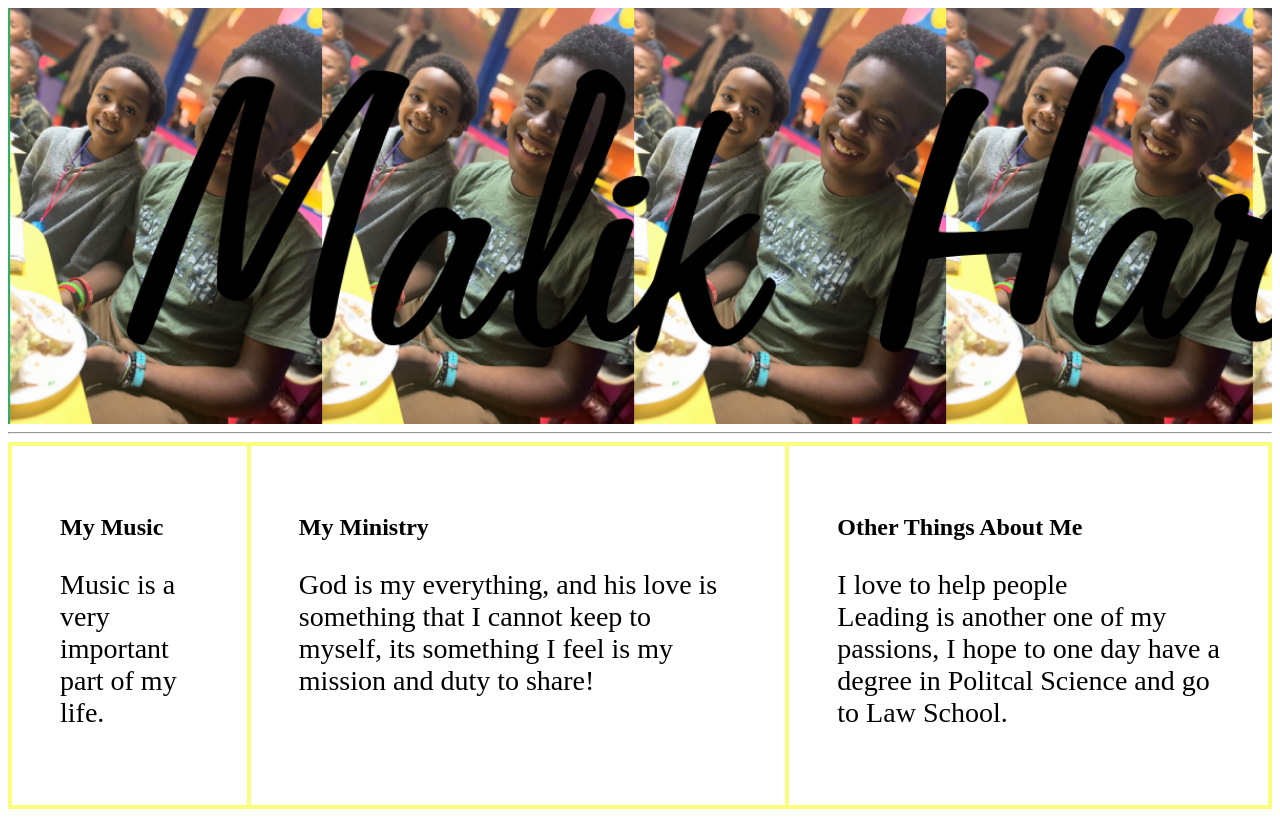
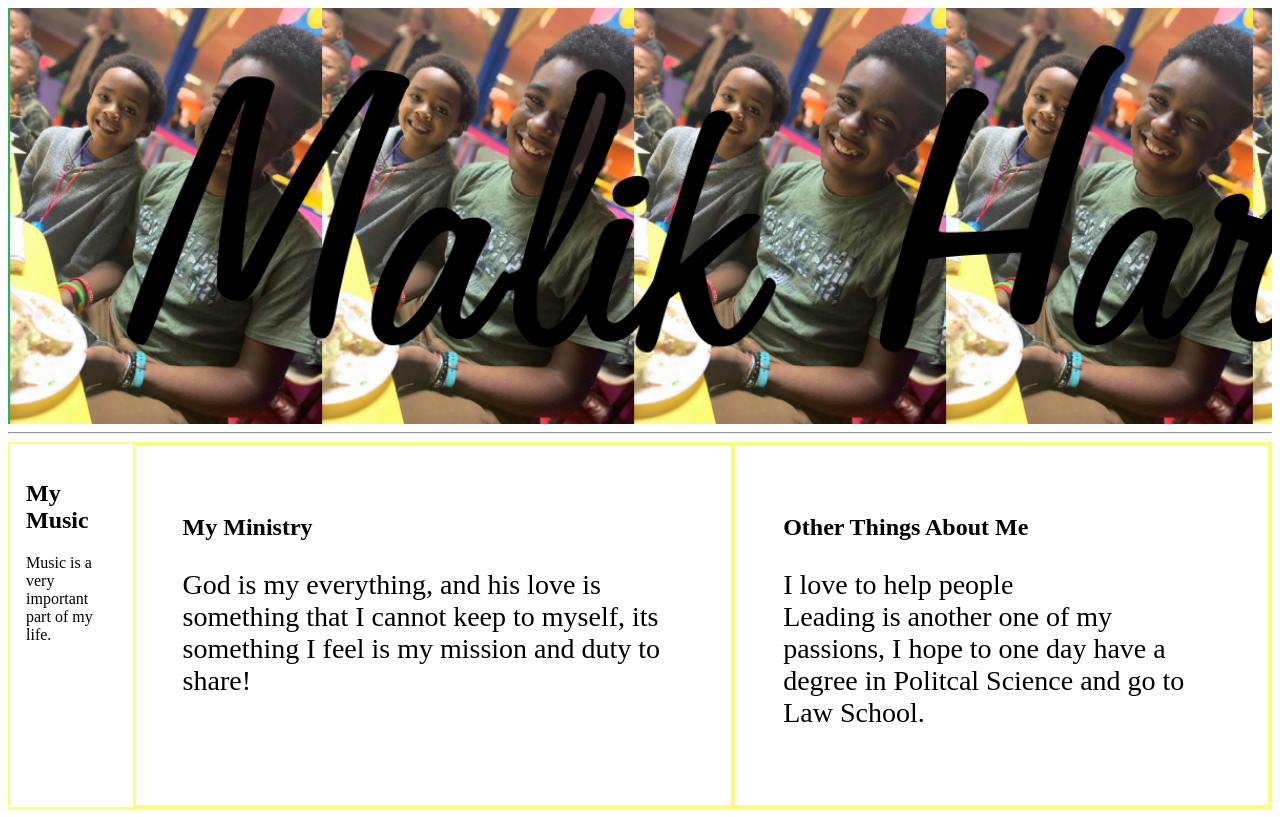
Before and after one commit to Jharris034/malikharris, a plain HTML site: page index.html in a window 1280 px wide. Drawn offline with Linux system fonts and the light colour scheme.

Commit message:
Update base.css

```diff
--- a/styles/base.css
+++ b/styles/base.css
@@ -19,14 +19,12 @@
   padding: 1rem;
 }
 
-.music,
 .ministry,
 .me{
   padding: 3rem;
   border: 2px solid #f9ff7d;
 }
 
-.music p,
 .ministry p,
 .me p{
   font-size: 1.75rem;
```
